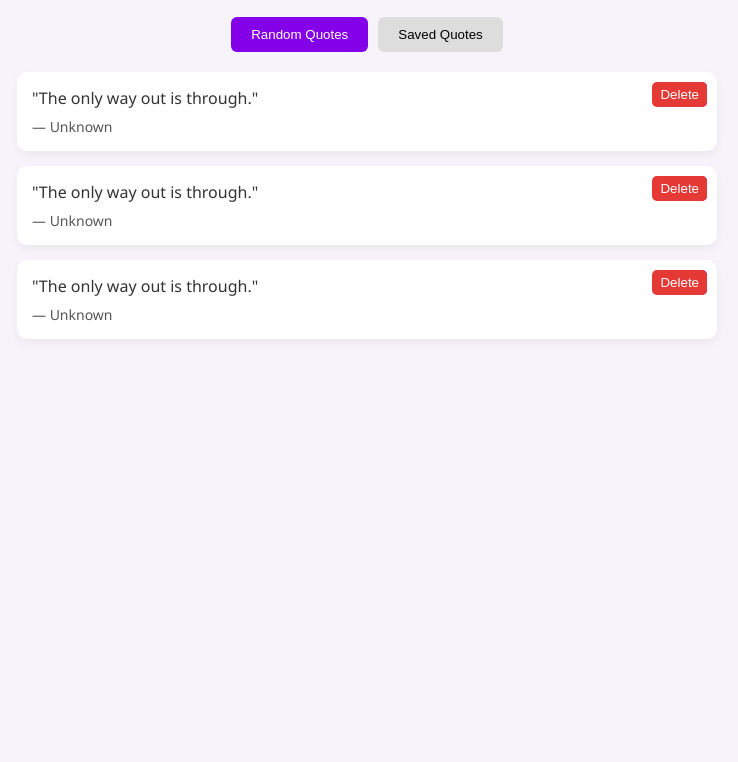
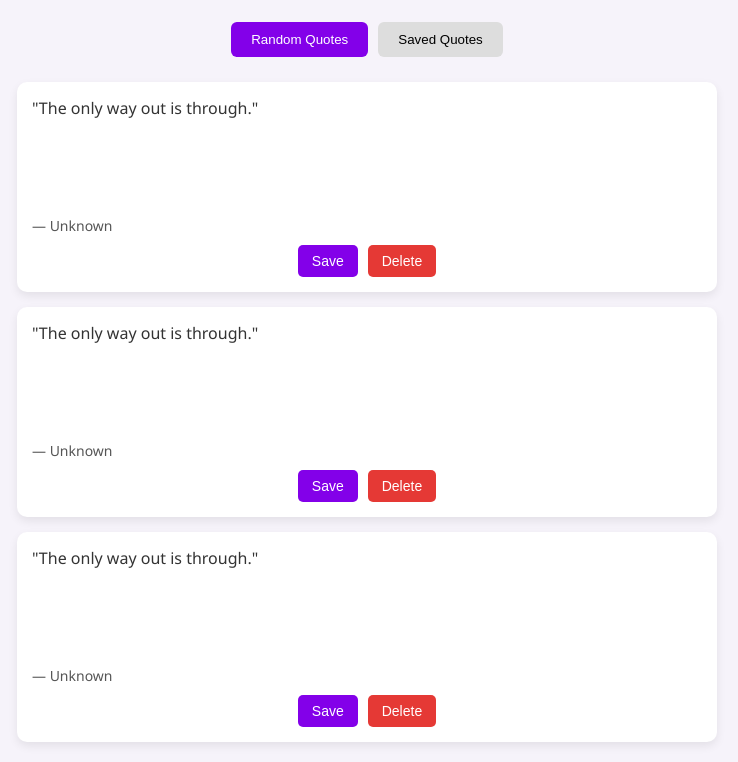
Before and after one commit to mcdgithubber/motivation-hub, a plain HTML site: page index.html in a window 1280 px wide. Shown: the part 87-849 px from the top of the page, without its empty margins (273-1011 px from the left). Before the commit the page ends 800 px from the top, so only its background shows below. Drawn offline with Linux system fonts and the light colour scheme; no server answers.

Commit message:
Update styles.css

```diff
--- a/css/styles.css
+++ b/css/styles.css
@@ -21,6 +21,7 @@ h1 {
   display: flex;
   justify-content: center;
   margin-bottom: 20px;
+  flex-wrap: wrap;
 }
 
 .tab {
@@ -28,7 +29,7 @@ h1 {
   background: #ddd;
   border: none;
   cursor: pointer;
-  margin: 0 5px;
+  margin: 5px;
   border-radius: 6px;
   transition: background 0.2s;
 }
@@ -61,33 +62,51 @@ h1 {
   background: white;
   padding: 15px;
   border-radius: 10px;
-  box-shadow: 0 4px 10px rgba(0,0,0,0.05);
-  position: relative;
+  box-shadow: 0 4px 10px rgba(0,0,0,0.08);
   text-align: left;
+  display: flex;
+  flex-direction: column;
+  justify-content: space-between;
+  min-height: 180px;
 }
 
 .quote-text {
   font-size: 16px;
-  margin-bottom: 8px;
+  margin-bottom: 10px;
+  flex-grow: 1;
 }
 
 .quote-author {
   font-size: 14px;
   color: #555;
+  margin-bottom: 10px;
+}
+
+.button-row {
+  display: flex;
+  justify-content: center;
+  gap: 10px;
 }
 
 .save-btn, .delete-btn {
-  position: absolute;
-  top: 10px;
-  right: 10px;
   background: #8300e9;
   color: white;
   border: none;
   border-radius: 5px;
-  padding: 5px 8px;
+  padding: 8px 14px;
+  font-size: 14px;
   cursor: pointer;
+  transition: background 0.2s;
+}
+
+.save-btn:hover {
+  background: #6a00c4;
 }
 
 .delete-btn {
   background: #e53935;
 }
+
+.delete-btn:hover {
+  background: #c62828;
+}
```
